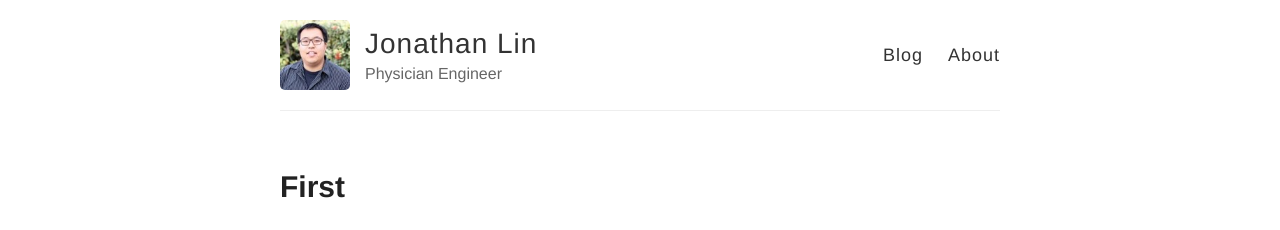
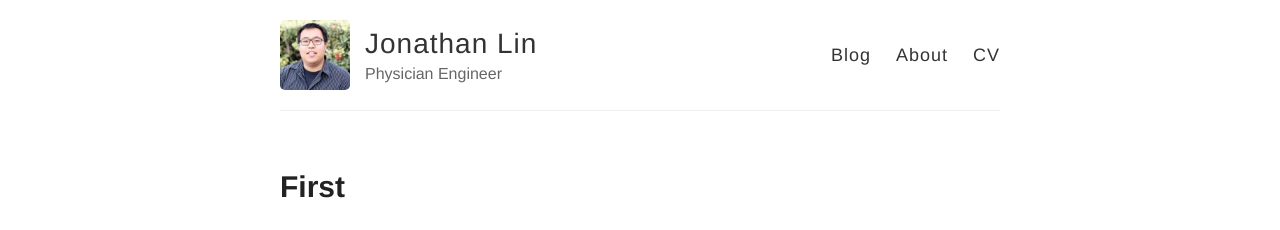
Before and after one commit to jonathan-lin/jonathan-lin.github.io, a Jekyll site: the page built from index.html, in a window 1280 px wide. Shown: the top 230 px of the page. Built offline with Jekyll 4.4.1, drawn with Linux system fonts in a browser that asks for light colours.

Commit message:
added cv

```diff
--- a/_layouts/default.html
+++ b/_layouts/default.html
@@ -29,6 +29,7 @@
           <nav>
             <a href="{{ site.baseurl }}/">Blog</a>
             <a href="{{ site.baseurl }}/about">About</a>
+	    <a href="{{ site.baseurl }}/assets/jlin_cv.pdf">CV</a>
           </nav>
         </header>
       </div>
```
Also changed, not shown: 1 other file.
